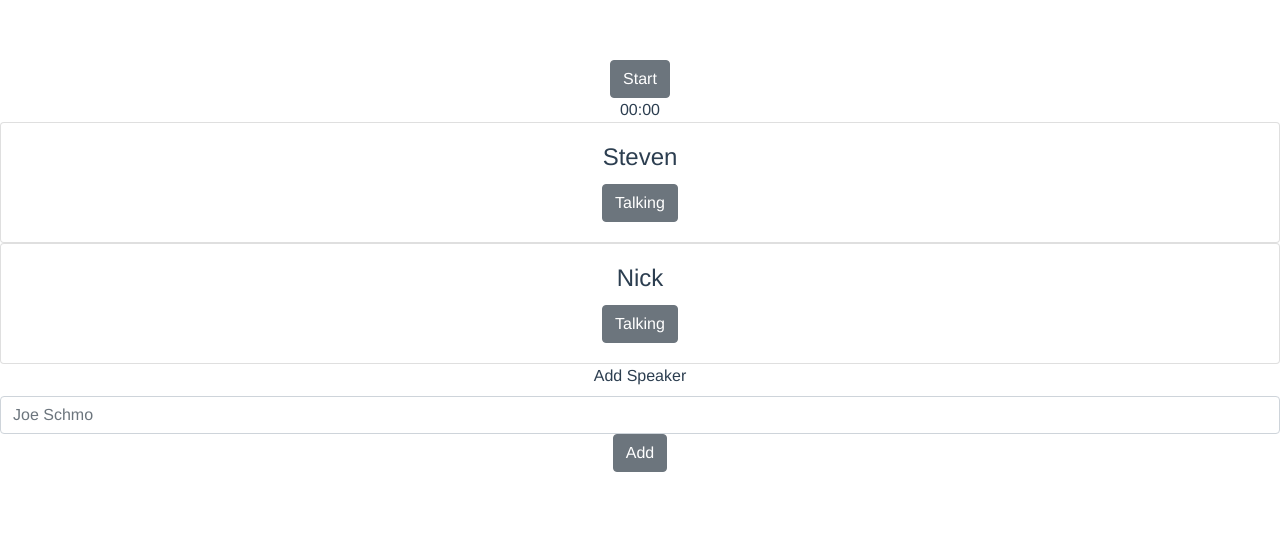
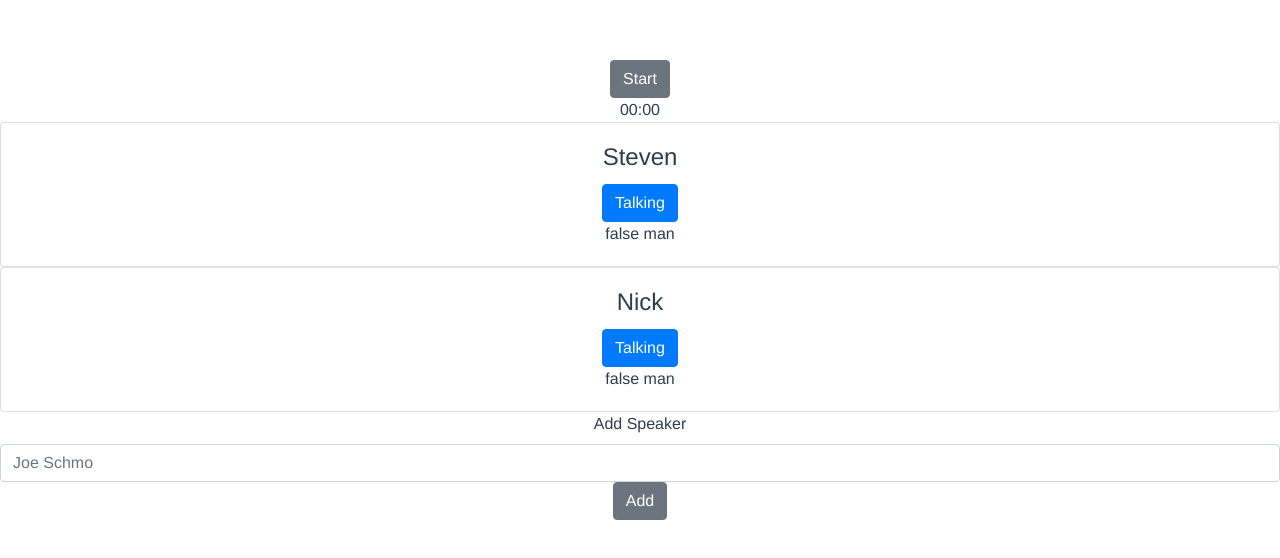
Before and after one commit to kylev/talk-piggy, a Vue app: page / in a window 1280 px wide. Shown: the top 558 px of the page. Built offline with nearby package versions, Linux system fonts and the light colour scheme.

Commit message:
Speaker toggle.

```diff
--- a/src/components/SpeakerList.vue
+++ b/src/components/SpeakerList.vue
@@ -1,17 +1,29 @@
 <template>
   <div>
-    <b-card v-bind:title="s.name" v-for="s in speakers" :key="s.id">
-      <b-button>Talking</b-button>
+    <b-card v-for="s in speakers" v-bind:title="s.name" :key="s.id">
+      <b-button
+        v-on:click="toggleSpeaking(s.id)"
+        v-bind:pressed="s.isSpeaking"
+        variant="primary"
+      >
+        Talking
+      </b-button>
+      <div>{{ s.isSpeaking }} man</div>
     </b-card>
   </div>
 </template>
 
 <script>
+import { mapMutations, mapState } from "vuex";
+
 export default {
   computed: {
-    speakers() {
-      return this.$store.state.speakers;
-    }
+    ...mapState({
+      speakers: state => state.speakers
+    })
+  },
+  methods: {
+    ...mapMutations(["toggleSpeaking"])
   }
 };
 </script>
--- a/src/store.js
+++ b/src/store.js
@@ -3,22 +3,35 @@ import Vuex from "vuex";
 
 Vue.use(Vuex);
 
-function createUser(name) {
+function createSpeaker(name) {
   return {
     id: Math.random().toString(),
-    name
+    name,
+    isSpeaking: false
   };
+}
+
+function findSpeakerIndex(speakers, id) {
+  return speakers.findIndex(e => e.id === id);
 }
 
 export default new Vuex.Store({
   state: {
-    speakers: [createUser("Steven"), createUser("Nick")],
+    speakers: [createSpeaker("Steven"), createSpeaker("Nick")],
     tickSeconds: 0,
     tickTimer: null
   },
   mutations: {
     addSpeaker(state, name) {
-      state.speakers.push(createUser(name));
+      state.speakers.push(createSpeaker(name));
+    },
+    toggleSpeaking(state, id) {
+      const i = findSpeakerIndex(state.speakers, id);
+
+      if (i >= 0) {
+        const s = state.speakers[i];
+        state.speakers.splice(i, 1, { ...s, isSpeaking: !s.isSpeaking });
+      }
     },
     incrementTick(state) {
       state.tickSeconds++;
```
